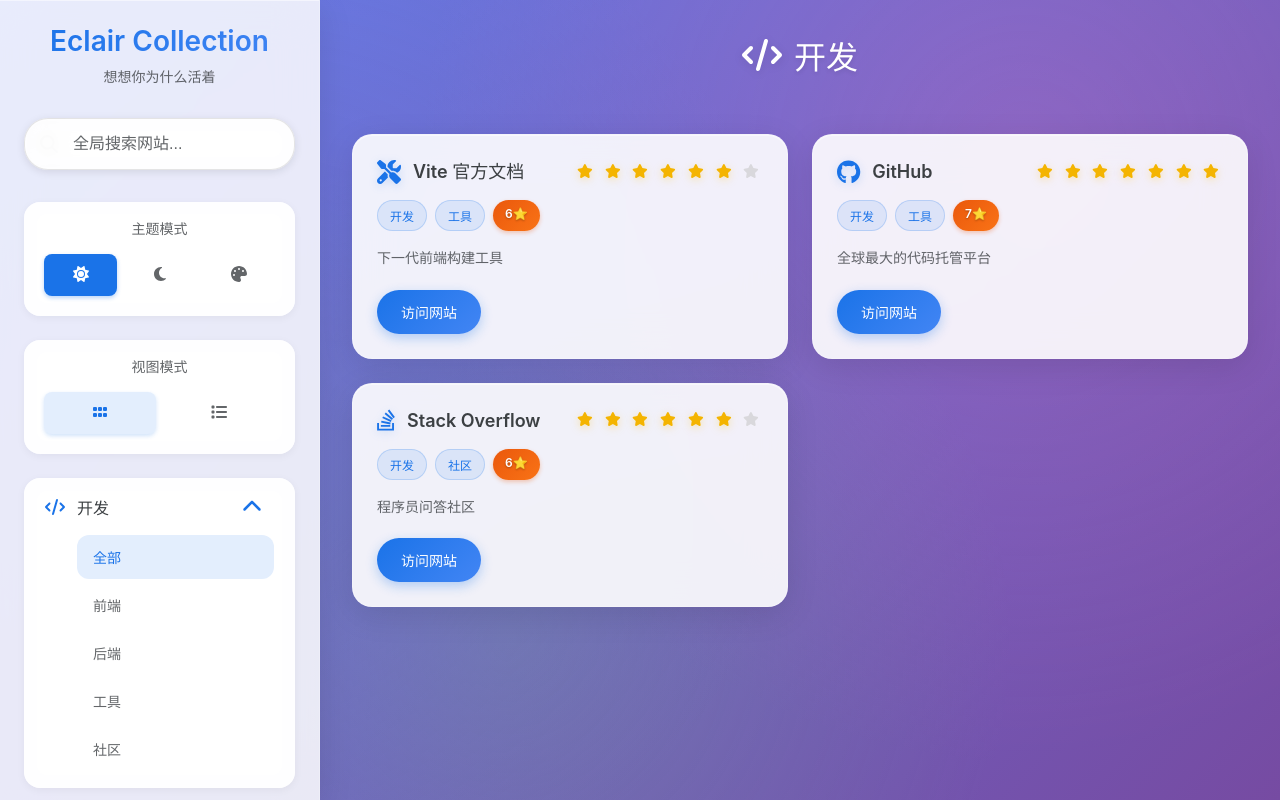
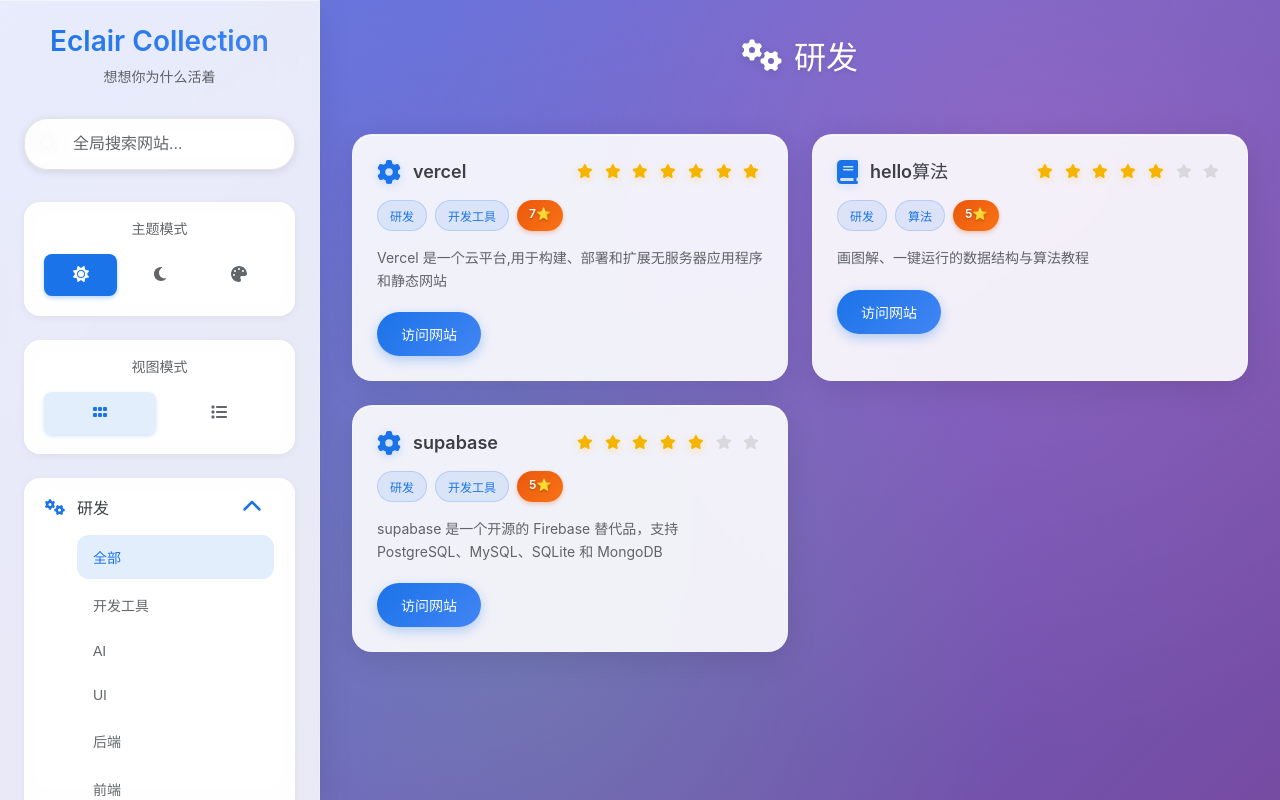
Before and after one commit to bingxueai123456/eclair_home, a React (Vite) app: page / in a window 1280 px wide. Built offline with nearby package versions, Linux system fonts and the light colour scheme.

Commit message:
更新 App.jsx，重构链接信息，添加新项目并调整分类，优化图标和评级系统，提升用户体验。

```diff
--- a/src/App.jsx
+++ b/src/App.jsx
@@ -1,18 +1,19 @@
 import { useState, useEffect } from 'react'
 import { FontAwesomeIcon } from '@fortawesome/react-fontawesome'
 import {
-  faCode, faTools, faBook, faGamepad,
-  faMusic, faVideo, faStar, faSearch,
+  faBook, faGamepad,
+   faStar, faSearch,
   faChevronDown, faChevronRight, faBars, faTimes,
-  faGrip, faList, faMoon, faSun, faPalette, faCheck
+  faGrip, faList, faMoon, faSun, faPalette, faCheck,faGear,
+  faGears,
+  faNewspaper,
+
 } from '@fortawesome/free-solid-svg-icons'
-import {
-  faReact, faGithub, faStackOverflow,
-  faYoutube, faSpotify, faSteam
-} from '@fortawesome/free-brands-svg-icons'
+
+
+import { faGithub } from '@fortawesome/free-brands-svg-icons'
 import './App.css'
 
-// 示例数据 - 更新为7星评级系统
 const initialLinks = [
   {
     id: 1,
@@ -22,83 +23,110 @@
     subCategory: '开发工具',
     description: 'Vercel 是一个云平台,用于构建、部署和扩展无服务器应用程序和静态网站',
     rating: 7,
+    icon: faGear
+  },
+  {
+    id: 2,
+    title: 'happy-llm',
+    url: 'https://github.com/datawhalechina/happy-llm/tree/main',
+    mainCategory: 'github',
+    subCategory: '经典项目',
+    description: '从零开始的大语言模型原理与实践教程',
+    rating: 5,
     icon: faGithub
   },
   {
-    id: 2,
-    title: 'Vite 官方文档',
-    url: 'https://vitejs.dev',
-    mainCategory: '开发',
-    subCategory: '工具',
-    description: '下一代前端构建工具',
-    rating: 6,
-    icon: faTools
-  },
-  {
     id: 3,
-    title: 'GitHub',
-    url: 'https://github.com',
-    mainCategory: '开发',
-    subCategory: '工具',
-    description: '全球最大的代码托管平台',
-    rating: 7,
+    title: 'llm-universe',
+    url: 'https://github.com/datawhalechina/llm-universe',
+    mainCategory: 'github',
+    subCategory: '经典项目',
+    description: '动手学大模型应用开发',
+    rating: 5,
     icon: faGithub
   },
   {
     id: 4,
-    title: 'Stack Overflow',
-    url: 'https://stackoverflow.com',
-    mainCategory: '开发',
-    subCategory: '社区',
-    description: '程序员问答社区',
-    rating: 6,
-    icon: faStackOverflow
+    title: '潮流周刊',
+    url: 'https://weekly.tw93.fun/',
+    mainCategory: '新闻',
+    subCategory: '技术',
+    description: '每周一更新一次',
+    rating: 5,
+    icon: faGithub
   },
   {
     id: 5,
-    title: 'YouTube',
-    url: 'https://youtube.com',
-    mainCategory: '娱乐',
-    subCategory: '视频',
-    description: '视频分享平台',
+    title: 'hello-github',
+    url: 'https://hellogithub.com/',
+    mainCategory: '新闻',
+    subCategory: '技术',
+    description: 'hello-github 是一个分享 GitHub 上有趣、入门级的开源项目',
     rating: 5,
-    icon: faYoutube
+    icon: faGithub
+  },{
+    id: 6,
+    title: 'hello算法',
+    url: 'https://www.hello-algo.com/',
+    mainCategory: '研发',
+    subCategory: '算法',
+    description: '画图解、一键运行的数据结构与算法教程',
+    rating: 5,
+    icon: faBook
+  },{
+    id: 7,
+    title: '科技爱好者周刊',
+    url: 'https://github.com/ruanyf/weekly',
+    mainCategory: '新闻/周刊',
+    subCategory: '科技',
+    description: '记录每周值得分享的科技内容，周五发布。',
+    rating: 5,
+    icon: faBook
   },
   {
-    id: 6,
-    title: 'Spotify',
-    url: 'https://spotify.com',
-    mainCategory: '娱乐',
-    subCategory: '音乐',
-    description: '音乐流媒体服务',
-    rating: 4,
-    icon: faSpotify
+    id: 8,
+    title: 'FNJ',
+    url: 'https://service.phoeniciatech.cn/',
+    mainCategory: '友商',
+    subCategory: '换电柜',
+    description: 'FNJ',
+    rating: 3,
   },
   {
-    id: 7,
-    title: 'Steam',
-    url: 'https://store.steampowered.com',
-    mainCategory: '娱乐',
-    subCategory: '游戏',
-    description: '全球最大的PC游戏平台',
+    id:9,
+    title: 'supabase',
+    url: 'https://supabase.com/',
+    mainCategory: '研发',
+    subCategory: '开发工具',
+    description: 'supabase 是一个开源的 Firebase 替代品，支持 PostgreSQL、MySQL、SQLite 和 MongoDB',
     rating: 5,
-    icon: faSteam
+    icon: faGear
   }
+
+
 ]
 
 // 分类配置
 const categories = {
-  '开发': {
-    icon: faCode,
-    subCategories: ['前端', '后端', '工具', '社区']
+  '研发': {
+    icon: faGears,
+    subCategories: ['开发工具', 'AI', 'UI','后端','前端','数据库','运维','安全','算法','其他']
   },
-  '学习': {
+  'github': {
     icon: faBook,
-    subCategories: ['编程', '设计', '语言']
+    subCategories: ['经典项目']
+  },
+  '新闻/周刊': {
+    icon: faNewspaper,
+    subCategories: ['技术','科技', '政治', '军事']
   },
   '娱乐': {
     icon: faGamepad,
-    subCategories: ['视频', '音乐', '游戏']
+    subCategories: ['游戏', '影视']
+  },
+  '友商': {
+    icon: faMoon,
+    subCategories: ['换电柜']
   }
 }
 
@@ -179,9 +207,9 @@
 function App() {
   const [links, setLinks] = useState(initialLinks)
   const [searchTerm, setSearchTerm] = useState('')
-  const [selectedMainCategory, setSelectedMainCategory] = useState('开发')
+  const [selectedMainCategory, setSelectedMainCategory] = useState('研发')
   const [selectedSubCategory, setSelectedSubCategory] = useState('全部')
-  const [expandedCategories, setExpandedCategories] = useState(['开发'])
+  const [expandedCategories, setExpandedCategories] = useState(['研发'])
   const [isMobileMenuOpen, setIsMobileMenuOpen] = useState(false)
   const [viewMode, setViewMode] = useState('grid') // 'grid' or 'list'
   const [currentTheme, setCurrentTheme] = useState('light')
```
